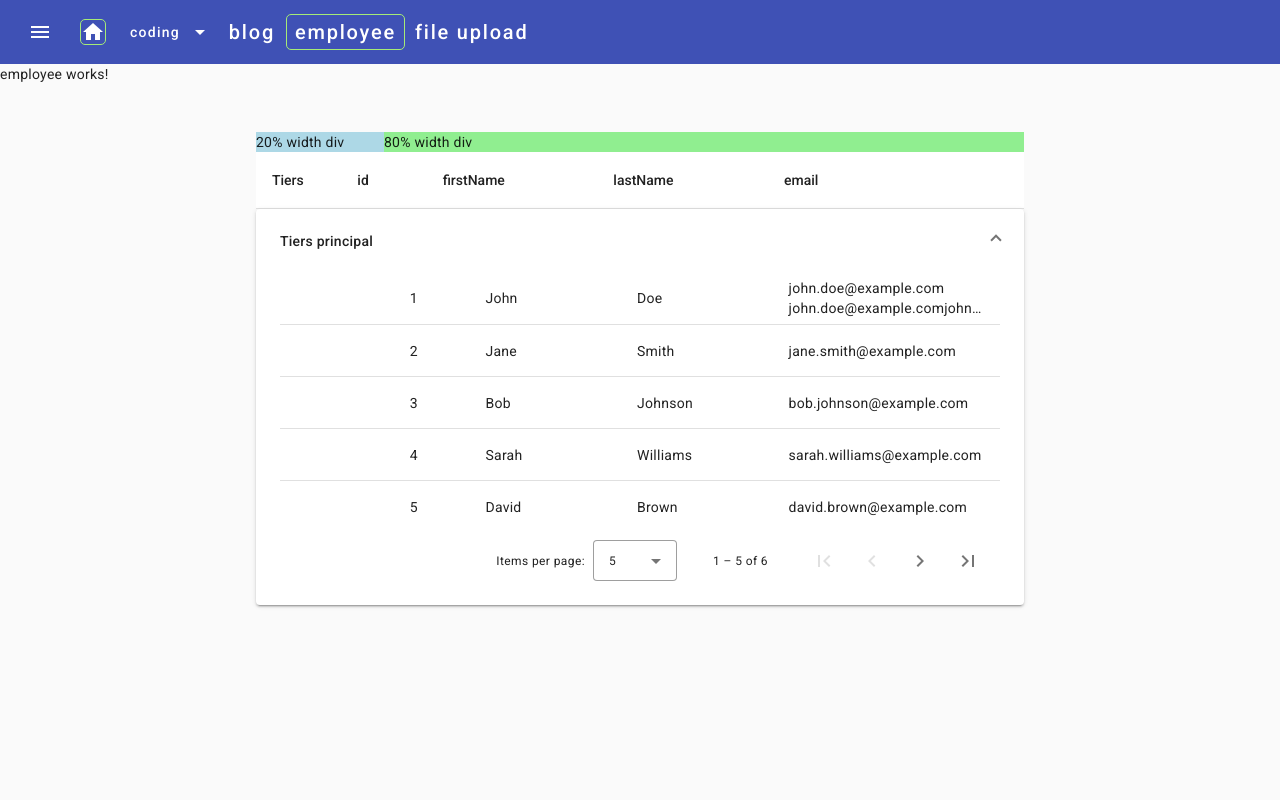
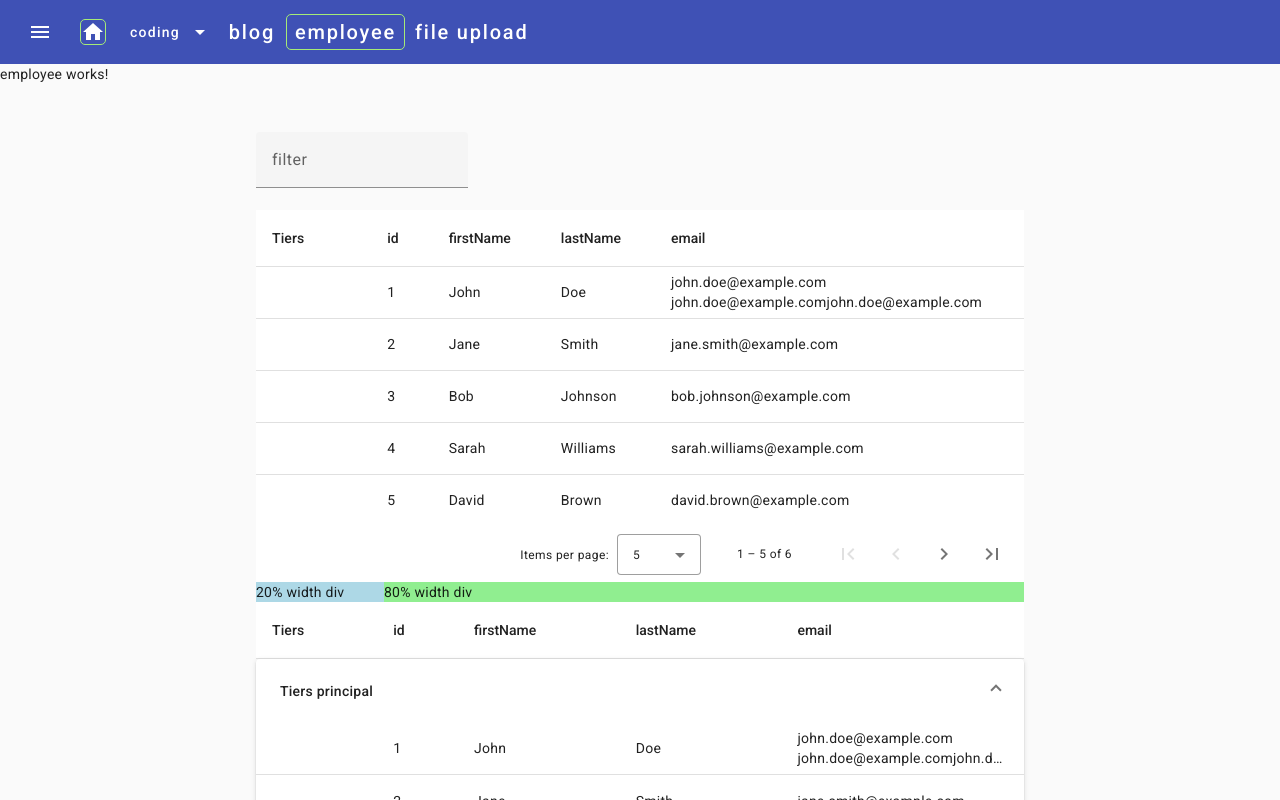
Before and after one commit to sbedev8/angular-15-app, an Angular app: page /employee in a window 1280 px wide. Built offline with nearby package versions, Linux system fonts and the light colour scheme.

Commit message:
custom css mat-expansion-panel-body

```diff
--- a/src/app/features/employee/employee-table/employee-table.component.html
+++ b/src/app/features/employee/employee-table/employee-table.component.html
@@ -1,11 +1,16 @@
 <!-- <div *ngIf="employees && employees.length > 0; else noEmployees"> -->
 
-<!-- <div>
+<div>
 
   <mat-form-field>
     <input matInput type="text" (keyup)="applyFilter(filterValue.value)" #filterValue placeholder="filter">
   </mat-form-field>
   <table mat-table [dataSource]="dataSource" matSort #sort>
+
+    <ng-container matColumnDef="tiers">
+      <th mat-header-cell *matHeaderCellDef  class="cell-tiers"> Tiers</th>
+      <td mat-cell *matCellDef="let row">  </td>
+    </ng-container>
 
     <ng-container matColumnDef="id">
       <th mat-header-cell *matHeaderCellDef mat-sort-header> id</th>
@@ -31,7 +36,7 @@
 
   </table>
   <mat-paginator #paginator [pageSizeOptions]="[5, 10, 20]" showFirstLastButtons></mat-paginator>
-</div> -->
+</div>
 
 <!-- <ng-template #noEmployees>
   <p>Aucun employé trouvé.</p>
@@ -62,7 +67,7 @@
 -->
 
 
-<div class="d-flex flex-column">
+<div class="d-flex flex-column my-table">
   <div class="d-flex">
     <div class="col-2" style="background-color: lightblue;">
       20% width div
@@ -76,7 +81,7 @@
 
     <table mat-table [dataSource]="dataSource" matSort class="custom-table">
       <ng-container matColumnDef="tiers">
-        <th mat-header-cell *matHeaderCellDef mat-sort-header class="cell-id"> Tiers</th>
+        <th mat-header-cell *matHeaderCellDef  class="cell-tiers"> Tiers</th>
       </ng-container>
       <ng-container matColumnDef="id">
         <th mat-header-cell *matHeaderCellDef mat-sort-header class="cell-id"> id</th>
--- a/src/app/features/employee/employee/employee.component.ts
+++ b/src/app/features/employee/employee/employee.component.ts
@@ -27,7 +27,6 @@ export class EmployeeComponent implements OnInit {
     return this.http.get<Employee[]>('assets/data.json').subscribe({
       next:  data => {
         this.employees = data;
-        console.log(this.employees)
         this.loading = false;
       },
 
--- a/src/styles.scss
+++ b/src/styles.scss
@@ -2,3 +2,11 @@
 
 html, body { height: 100%; }
 body { margin: 0; font-family: Roboto, "Helvetica Neue", sans-serif; }
+
+
+.my-table {
+
+  .mat-expansion-panel-body {
+    padding: 0 !important;
+  }
+}
```
